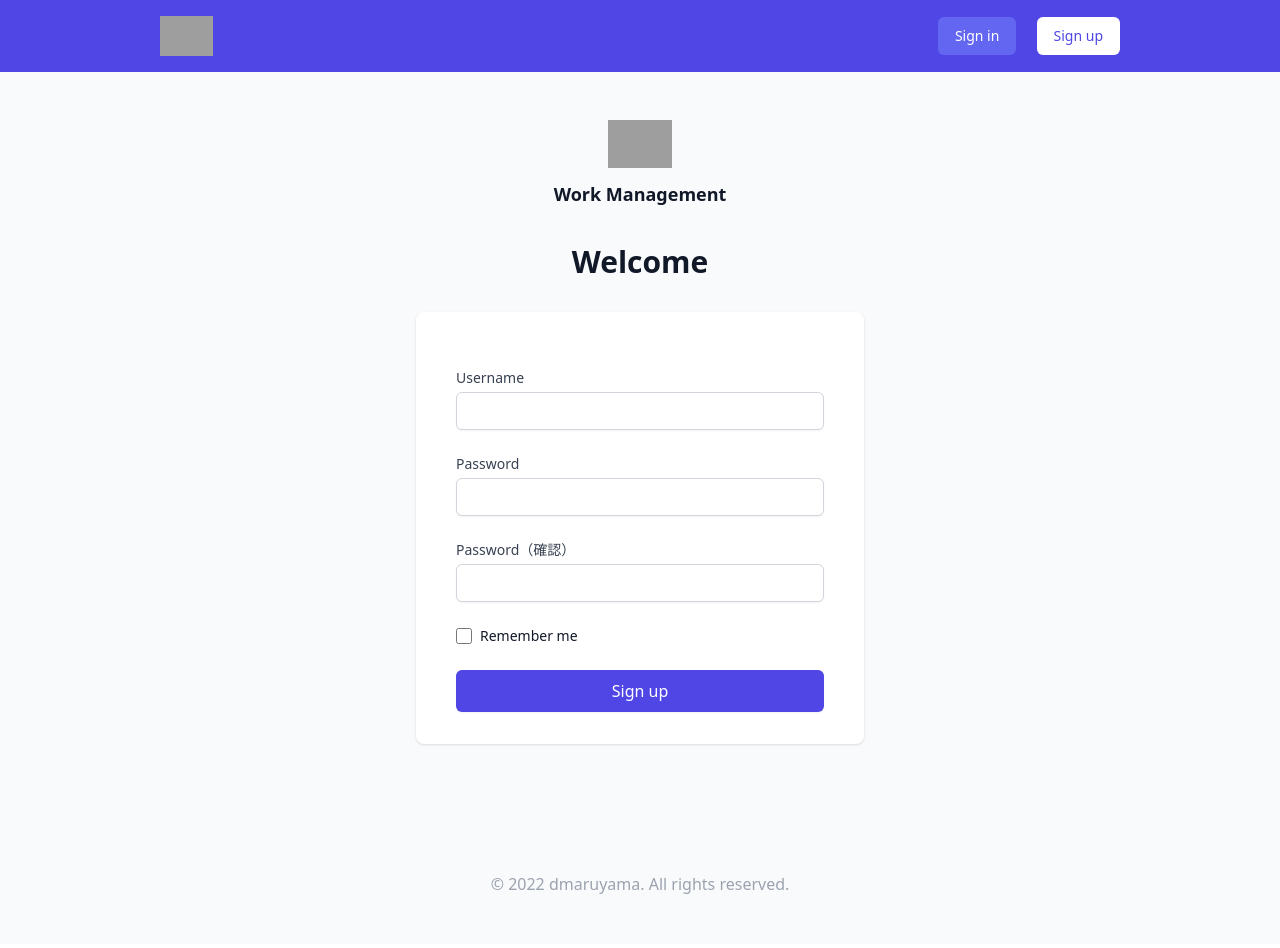
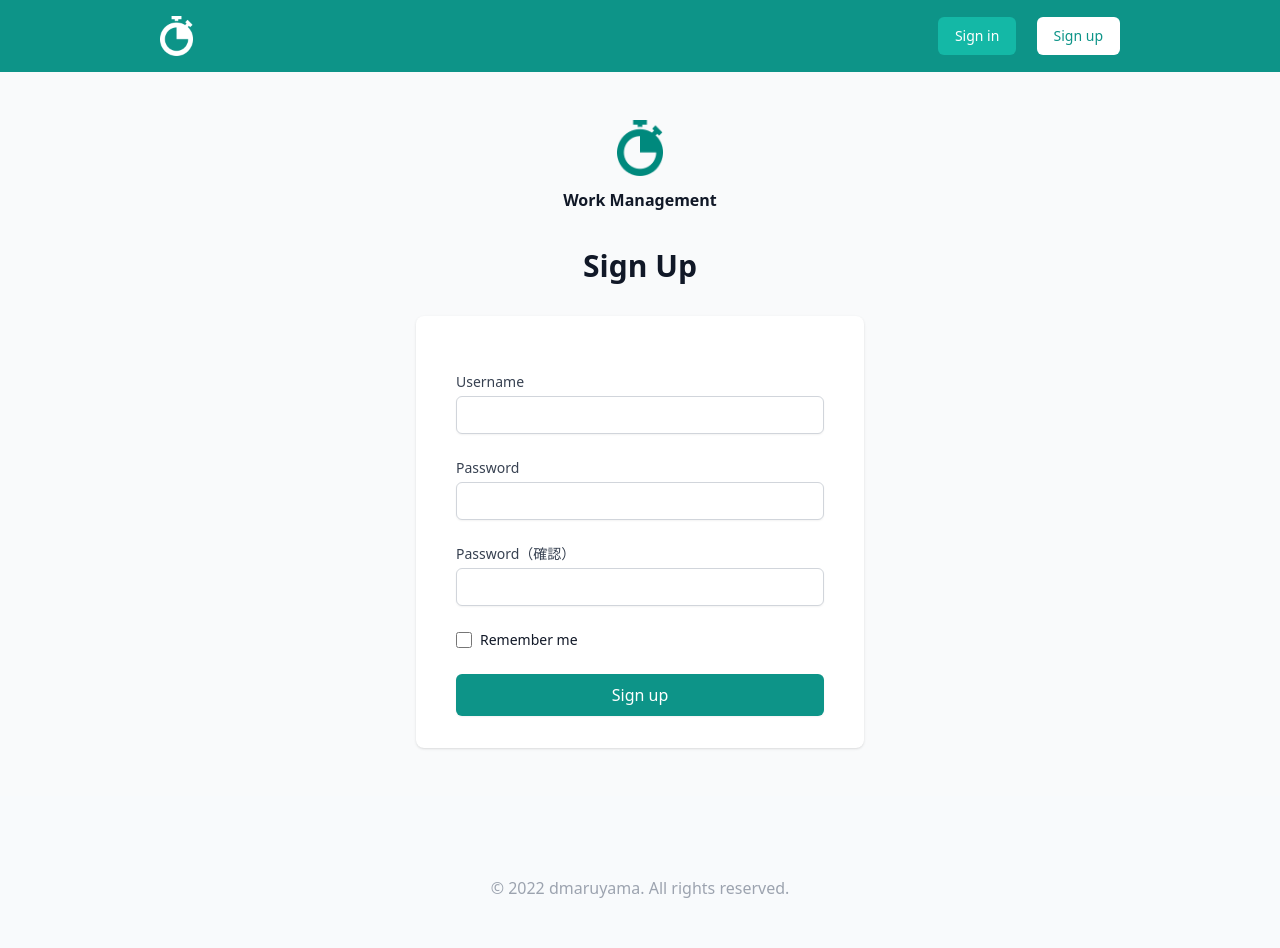
Before and after one commit to dmaruyama-51/work-management-app, a Django app: page /accounts/signup/ in a window 1280 px wide. Before the commit the page ends 894 px from the top, so only its background shows below. Run offline with Django 3.2, Linux system fonts and the light colour scheme; some libraries are stand-ins or nearby versions; grey boxes are pictures that could not be loaded.

Commit message:
fix design & logo

```diff
--- a/templates/accounts/signup.html
+++ b/templates/accounts/signup.html
@@ -11,9 +11,9 @@
 
 <div class="min-h-full flex flex-col justify-center py-12 sm:px-6 lg:px-8">
     <div class="sm:mx-auto sm:w-full sm:max-w-md">
-      <img class="mx-auto h-12 w-auto" src="https://tailwindui.com/img/logos/workflow-mark-indigo-600.svg" alt="Workflow">
-      <h2 class="mt-3 text-center text-lg font-extrabold text-gray-900">Work Management</h2>
-      <h2 class="mt-9 text-center text-3xl font-extrabold text-gray-900">Welcome</h2>
+      <img class="mx-auto h-14 w-auto" src="{% static 'logo.png' %}" alt="Workflow">
+      <h2 class="mt-3 text-center text-base font-extrabold text-gray-900">Work Management</h2>
+      <h2 class="mt-9 text-center text-3xl font-extrabold text-gray-900">Sign Up</h2>
     </div>
 
     <div class="mt-8 sm:mx-auto sm:w-full sm:max-w-md">
@@ -22,27 +22,27 @@
           <div>
             <label class="block text-sm font-medium text-gray-700"> Username</label>
             <div class="mt-1">
-              <input id="id_username" name="username" type="text" autocomplete="email" required class="appearance-none block w-full px-3 py-2 border border-gray-300 rounded-md shadow-sm placeholder-gray-400 focus:outline-none focus:ring-indigo-500 focus:border-indigo-500 sm:text-sm">
+              <input id="id_username" name="username" type="text" autocomplete="email" required class="appearance-none block w-full px-3 py-2 border border-gray-300 rounded-md shadow-sm placeholder-gray-400 focus:outline-none focus:ring-teal-500 focus:border-teal-500 sm:text-sm">
             </div>
           </div>
 
           <div>
             <label for="password" class="block text-sm font-medium text-gray-700"> Password </label>
             <div class="mt-1">
-              <input id="id_password1" name="password1" type="password" autocomplete="current-password" required class="appearance-none block w-full px-3 py-2 border border-gray-300 rounded-md shadow-sm placeholder-gray-400 focus:outline-none focus:ring-indigo-500 focus:border-indigo-500 sm:text-sm">
+              <input id="id_password1" name="password1" type="password" autocomplete="current-password" required class="appearance-none block w-full px-3 py-2 border border-gray-300 rounded-md shadow-sm placeholder-gray-400 focus:outline-none focus:ring-teal-500 focus:border-teal-500 sm:text-sm">
             </div>
           </div>
 
           <div>
             <label for="password" class="block text-sm font-medium text-gray-700"> Password（確認） </label>
             <div class="mt-1">
-              <input id="id_password2" name="password2" type="password" autocomplete="current-password" required class="appearance-none block w-full px-3 py-2 border border-gray-300 rounded-md shadow-sm placeholder-gray-400 focus:outline-none focus:ring-indigo-500 focus:border-indigo-500 sm:text-sm">
+              <input id="id_password2" name="password2" type="password" autocomplete="current-password" required class="appearance-none block w-full px-3 py-2 border border-gray-300 rounded-md shadow-sm placeholder-gray-400 focus:outline-none focus:ring-teal-500 focus:border-teal-500 sm:text-sm">
             </div>
           </div>
 
           <div class="flex items-center justify-between">
             <div class="flex items-center">
-              <input id="remember-me" name="remember-me" type="checkbox" class="h-4 w-4 text-indigo-600 focus:ring-indigo-500 border-gray-300 rounded">
+              <input id="remember-me" name="remember-me" type="checkbox" class="h-4 w-4 text-teal-600 focus:ring-teal-500 border-gray-300 rounded">
               <label for="remember-me" class="ml-2 block text-sm text-gray-900"> Remember me </label>
             </div>
           </div>
@@ -52,7 +52,7 @@
           </div>
           {% endif %}
           <div>
-            <button type="submit" class="w-full flex justify-center py-2 px-4 border border-transparent rounded-md shadow-sm text-base font-medium text-white bg-indigo-600 hover:bg-indigo-700 focus:outline-none focus:ring-2 focus:ring-offset-2 focus:ring-indigo-500">Sign up</button>
+            <button type="submit" class="w-full flex justify-center py-2 px-4 border border-transparent rounded-md shadow-sm text-base font-medium text-white bg-teal-600 hover:bg-teal-700 focus:outline-none focus:ring-2 focus:ring-offset-2 focus:ring-teal-500">Sign up</button>
           </div>
         </form>
 
--- a/templates/base.html
+++ b/templates/base.html
@@ -19,7 +19,7 @@
 </head>
 <body >
 
-    <div class="flex flex-col min-h-screen bg-slate-50">
+    <div class="flex flex-col min-h-screen bg-gray-50">
         <div class="flex-grow">
             <div class="sticky top-0 z-50">
                 {% include 'components/header.html' %}
--- a/templates/components/header.html
+++ b/templates/components/header.html
@@ -1,35 +1,37 @@
+{% load static %}
+
 {% if user.is_authenticated %}
-<header class="bg-indigo-600">
+<header class="bg-teal-600">
     <nav class="max-w-6xl mx-auto px-4 sm:px-6 lg:px-8" aria-label="Top">
-        <div class="w-full py-4 flex items-center justify-between border-b border-indigo-500 lg:border-none">
+        <div class="w-full py-4 flex items-center justify-between border-b border-teal-500 lg:border-none">
             <div class="flex items-center">
                 <a href="/">
                 <span class="sr-only">Work-Management</span>
-                <img class="h-10 w-auto" src="https://tailwindui.com/img/logos/workflow-mark.svg?color=white" alt="">
+                <img class="h-10 w-auto" src="{% static 'logo-white.png' %}" alt="">
                 </a>
                 <div class="hidden ml-10 space-x-8 lg:block">
-                <a href="{% url 'time_management:new' %}" class="text-base font-medium text-white hover:text-indigo-50"> Check Out </a>
+                <a href="{% url 'time_management:new' %}" class="text-base font-medium text-white hover:text-teal-50"> Check Out </a>
                 </div>
             </div>
             <div class="ml-10 space-x-4">
-                <a href="/accounts/logout" class="inline-block bg-white py-2 px-4 border border-transparent rounded-md text-sm font-medium text-indigo-600 hover:bg-indigo-50">Sign Out</a>
+                <a href="/accounts/logout" class="inline-block bg-white py-2 px-4 border border-transparent rounded-md text-sm font-medium text-teal-600 hover:bg-teal-50">Sign Out</a>
             </div>
         </div>
     </nav>
 </header>
 {% else %}
-<header class="bg-indigo-600">
+<header class="bg-teal-600">
     <nav class="max-w-5xl mx-auto px-4 sm:px-6 lg:px-8" aria-label="Top">
-        <div class="w-full py-4 flex items-center justify-between border-b border-indigo-500 lg:border-none">
+        <div class="w-full py-4 flex items-center justify-between border-b border-teal-500 lg:border-none">
             <div class="flex items-center">
                 <a href="/">
                 <span class="sr-only">Work-Management</span>
-                <img class="h-10 w-auto" src="https://tailwindui.com/img/logos/workflow-mark.svg?color=white" alt="">
+                <img class="h-10 w-auto" src="{% static 'logo-white.png' %}" alt="">
                 </a>
             </div>
             <div class="ml-10 space-x-4">
-                <a href="/accounts/login" class="inline-block bg-indigo-500 py-2 px-4 border border-transparent rounded-md text-sm font-medium text-white hover:bg-opacity-75">Sign in</a>
-                <a href="/accounts/signup" class="inline-block bg-white py-2 px-4 border border-transparent rounded-md text-sm font-medium text-indigo-600 hover:bg-indigo-50">Sign up</a>
+                <a href="/accounts/login" class="inline-block bg-teal-500 py-2 px-4 border border-transparent rounded-md text-sm font-medium text-white hover:bg-opacity-75">Sign in</a>
+                <a href="/accounts/signup" class="inline-block bg-white py-2 px-4 border border-transparent rounded-md text-sm font-medium text-teal-600 hover:bg-teal-50">Sign up</a>
             </div>
         </div>
     </nav>
--- a/templates/detail.html
+++ b/templates/detail.html
@@ -66,8 +66,8 @@
     <!-- button -->
     <div class="pt-8">
         <div class="flex justify-start">
-        <button type="button" class="inline-flex justify-center py-2 px-4 border border-transparent shadow-sm text-sm font-medium rounded-md text-white bg-indigo-600 hover:bg-indigo-700 focus:outline-none focus:ring-2 focus:ring-offset-2 focus:ring-indigo-500"><a href="{% url 'time_management:edit' id=obj.pk %}">Edit</a></button>
-        <button type="button" class="ml-4 inline-flex items-center px-4 py-2 border border-transparent text-sm font-medium rounded-md text-indigo-700 bg-indigo-100 hover:bg-indigo-200 focus:outline-none focus:ring-2 focus:ring-offset-2 focus:ring-indigo-500"><a href="{% url 'time_management:index' %}">Back to Top</a></button>
+        <button type="button" class="inline-flex justify-center py-2 px-4 border border-transparent shadow-sm text-sm font-medium rounded-md text-white bg-teal-600 hover:bg-teal-700 focus:outline-none focus:ring-2 focus:ring-offset-2 focus:ring-teal-500"><a href="{% url 'time_management:edit' id=obj.pk %}">Edit</a></button>
+        <button type="button" class="ml-4 inline-flex items-center px-4 py-2 border border-transparent text-sm font-medium rounded-md text-teal-700 bg-teal-100 hover:bg-teal-200 focus:outline-none focus:ring-2 focus:ring-offset-2 focus:ring-teal-500"><a href="{% url 'time_management:index' %}">Back to Top</a></button>
         </div>
     </div>
 </div>
--- a/time_management_app/views.py
+++ b/time_management_app/views.py
@@ -22,6 +22,11 @@ class Home(ListView):
     def get_queryset(self):
         current_user = self.request.user
         return TimeManagement.objects.filter(created_by=current_user).order_by('-date')
+
+    def get_context_data(self):
+        context = super().get_context_data()
+        context['username'] = self.request.user
+        return context
 
 
 @method_decorator(login_required, name='dispatch')
```
Also changed, not shown: templates/accounts/login.html (+6 -6 lines), templates/edit.html (+8 -8 lines), templates/index.html (+6 -6 lines), templates/new.html (+8 -8 lines), static/logo-white.png (added), static/logo.png (added).
